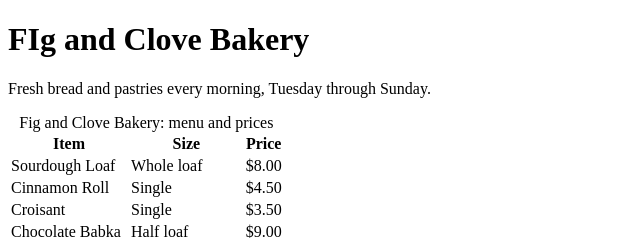
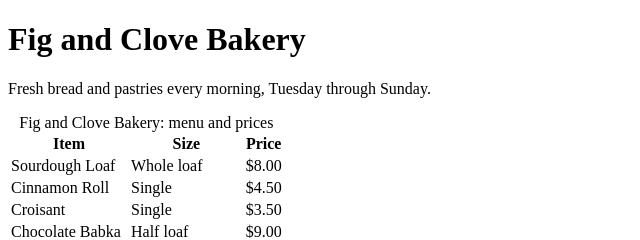
Before and after one commit to ttd78828/week5-practice, a plain HTML site: page index.html in a window 1280 px wide. Shown: the top 240 px of the page, 0-640 px from the left. Drawn offline with Linux system fonts and the light colour scheme.

Commit message:
Fix typo in header for bakery name

```diff
--- a/index.html
+++ b/index.html
@@ -6,7 +6,7 @@
 </head>
 <body>
   <header>
-    <h1>FIg and Clove Bakery</h1>
+    <h1>Fig and Clove Bakery</h1>
   </header>
   <main>
     <p>Fresh bread and pastries every morning, Tuesday through Sunday.</p>
```
